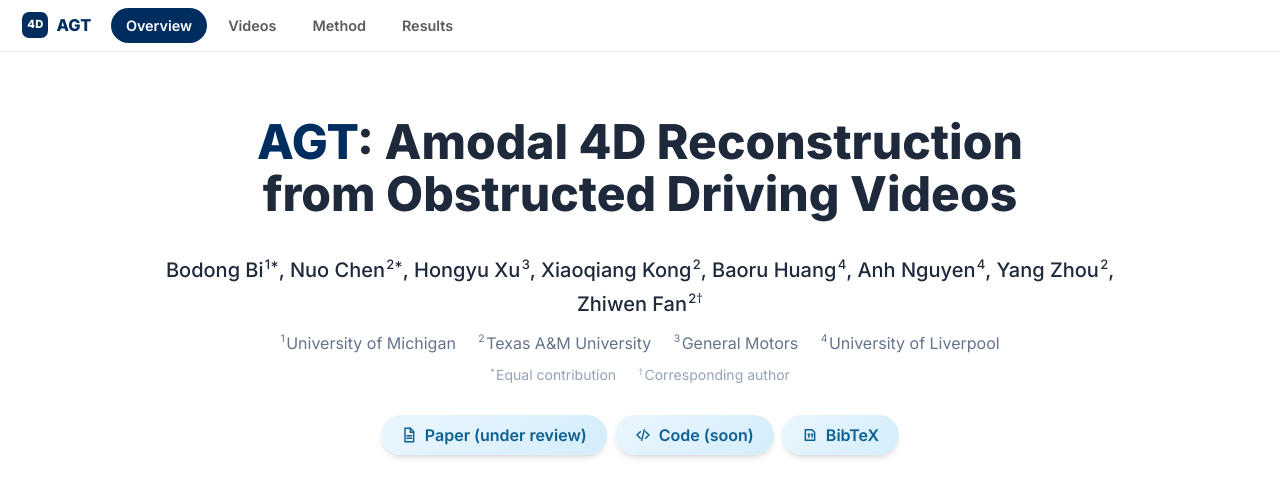
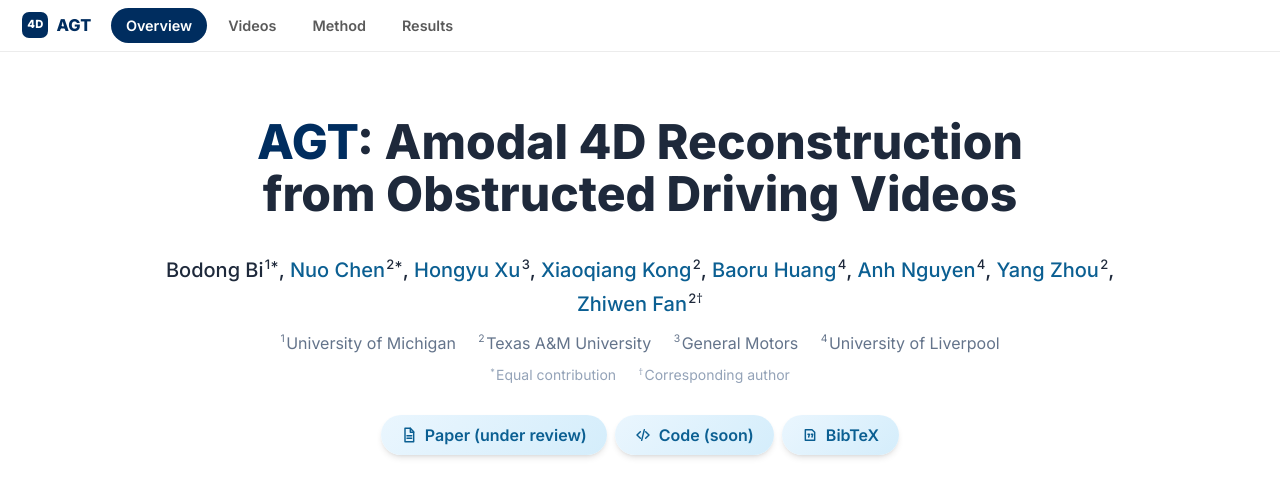
Before and after one commit to MRBXCD/p2603-website, a plain HTML site: page index.html in a window 1280 px wide. Shown: the top 497 px of the page. Drawn offline with Linux system fonts and the light colour scheme.

Commit message:
Link authors to their homepages

```diff
--- a/index.html
+++ b/index.html
@@ -52,7 +52,7 @@
     <header class="hero" id="top">
       <div class="container is-desktop">
         <h1 class="publication-title"><span class="wordmark">AGT</span>: Amodal 4D Reconstruction from Obstructed Driving Videos</h1>
-        <div class="publication-authors"><span class="author">Bodong Bi<sup>1*</sup></span>, <span class="author">Nuo Chen<sup>2*</sup></span>, <span class="author">Hongyu Xu<sup>3</sup></span>, <span class="author">Xiaoqiang Kong<sup>2</sup></span>, <span class="author">Baoru Huang<sup>4</sup></span>, <span class="author">Anh Nguyen<sup>4</sup></span>, <span class="author">Yang Zhou<sup>2</sup></span>, <span class="author">Zhiwen Fan<sup>2&dagger;</sup></span></div>
+        <div class="publication-authors"><span class="author">Bodong Bi<sup>1*</sup></span>, <span class="author"><a href="https://nuochen1203.github.io/" target="_blank" rel="noopener">Nuo Chen</a><sup>2*</sup></span>, <span class="author"><a href="https://hyxu2006.github.io/" target="_blank" rel="noopener">Hongyu Xu</a><sup>3</sup></span>, <span class="author"><a href="https://scholar.google.com/citations?user=9w1tWaUAAAAJ" target="_blank" rel="noopener">Xiaoqiang Kong</a><sup>2</sup></span>, <span class="author"><a href="https://baoru.netlify.app/" target="_blank" rel="noopener">Baoru Huang</a><sup>4</sup></span>, <span class="author"><a href="https://www.csc.liv.ac.uk/~anguyen/" target="_blank" rel="noopener">Anh Nguyen</a><sup>4</sup></span>, <span class="author"><a href="https://yangzhou.engr.tamu.edu/" target="_blank" rel="noopener">Yang Zhou</a><sup>2</sup></span>, <span class="author"><a href="https://zhiwenfan.github.io/" target="_blank" rel="noopener">Zhiwen Fan</a><sup>2&dagger;</sup></span></div>
         <div class="publication-affiliations"><span><sup>1</sup>University of Michigan</span><span><sup>2</sup>Texas A&amp;M University</span><span><sup>3</sup>General Motors</span><span><sup>4</sup>University of Liverpool</span></div>
         <div class="publication-note"><span><sup>*</sup>Equal contribution</span><span><sup>&dagger;</sup>Corresponding author</span></div>
         <div class="publication-links">
--- a/styles.css
+++ b/styles.css
@@ -293,6 +293,8 @@ dialog::backdrop{background:rgba(15,23,42,.62)}
 /* Author list (public page only) */
 .publication-authors{line-height:1.7;margin-bottom:.6rem}
 .publication-authors .author{white-space:nowrap}
+.publication-authors a{color:#0b5f92;text-decoration:none}
+.publication-authors a:hover{color:var(--cyan,#0086b4);text-decoration:underline}
 .publication-authors sup,.publication-affiliations sup,.publication-note sup{font-size:.65em;margin-left:.1em}
 .publication-affiliations{display:flex;flex-wrap:wrap;justify-content:center;gap:.15rem 1.4rem;font-size:1rem;color:var(--text-secondary);margin-bottom:.5rem}
 .publication-affiliations sup{margin:0 .15em 0 0}
```
